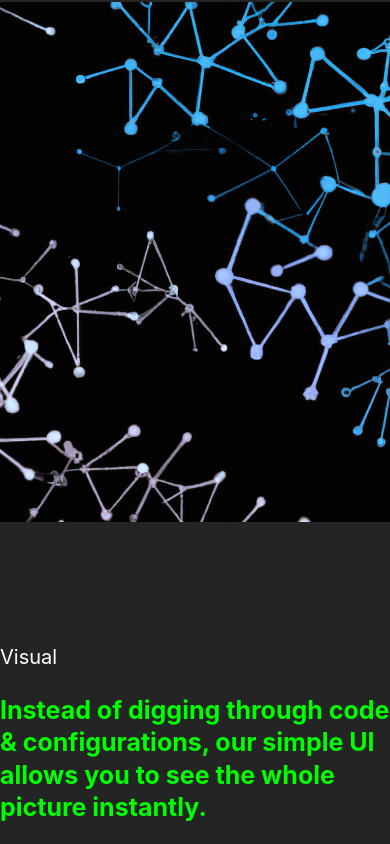
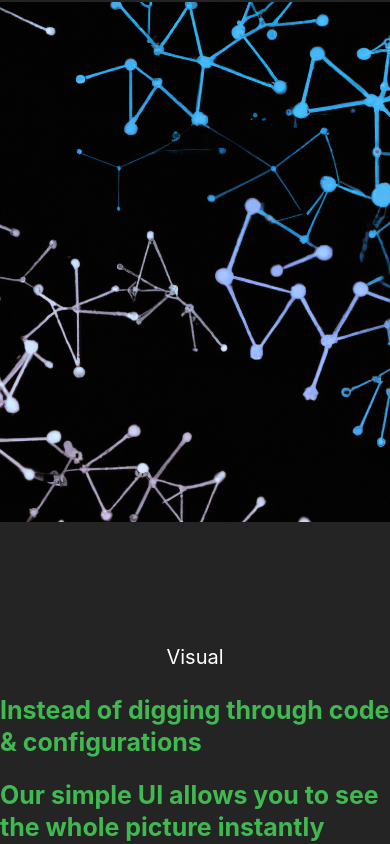
Before and after one commit to trevalexandro/lineage-ui, a React (Create React App) app: page / in a window 390 px wide. Shown: the part 518-1362 px from the top of the page. Built offline with nearby package versions, Linux system fonts and the light colour scheme.

Commit message:
home page updates

```diff
--- a/src/pages/splash.js
+++ b/src/pages/splash.js
@@ -1,20 +1,20 @@
 import { Stack, Title, Text, AspectRatio, Overlay, Space, Button } from "@mantine/core";
 import topSectionImage from '../images/DALL·E 2023-11-13 00.05.46 - connecting the dots and the colors are blue, white, and gray with a black background, digital art.png';
+import dependencyScreenshot from '../images/dependencies_screenshot.png';
 import { useDisclosure, useMediaQuery } from "@mantine/hooks";
 import { IconBrandGithubFilled } from "@tabler/icons-react";
 
 // dark hex #1a1b1e
 
-const TopSection = () => {
+const TopSection = ({showLargeScreenOverlayImage}) => {
     // TODO: Burger menu?
     const [opened, {toggle}] = useDisclosure();
-    const mediaQueryMatches = useMediaQuery('(min-width: 767px)');
 
     const onButtonClick = () => window.location = `${process.env.REACT_APP_OAUTH_URL}?client_id=${process.env.REACT_APP_CLIENT_ID}&scope=repo`;
 
     return (
         // TODO: Does this aspect ratio work for small screenn sizes?
-        <AspectRatio ratio={mediaQueryMatches ? 4 / 3 : 3 / 4}>
+        <AspectRatio ratio={showLargeScreenOverlayImage ? 4 / 3 : 3 / 4}>
             <Stack style={{zIndex: 201}}>
                 <Title style={{fontSize: 75, color: 'white'}}>
                     See it all at once
@@ -32,26 +32,32 @@ const TopSection = () => {
     );
 };
 
-const MidSection = () => {
+const MidSection = ({showLargerFont}) => {
     return (
-        <Stack gap='lg'>
+        <Stack gap='lg' align="center">
             <Text size='xl' style={{color: 'white'}}>
                 Visual
             </Text>
-            <Title style={{fontSize: 25, color: 'lime'}}>
-                Instead of digging through code & configurations, our simple UI allows you to see the whole picture instantly.
+            <Title style={{fontSize: showLargerFont ? 35 : 25, color: '#3fb950'}}>
+                Instead of digging through code & configurations
+            </Title>
+            <Title style={{fontSize: showLargerFont ? 35 : 25, color: '#3fb950'}}>
+                Our simple UI allows you to see the whole picture instantly
             </Title>
         </Stack>
     );
 }
 
 const SplashPage = () => {
+    const showLargeScreenOverlayImage = useMediaQuery('(min-width: 767px)');
+    const showLargerFont = useMediaQuery('(min-width: 821px)');
+
     return (
         <Stack>
-            <TopSection />
+            <TopSection showLargeScreenOverlayImage={showLargeScreenOverlayImage} />
             <Space h='xl' />
             <Space h='xl' />
-            <MidSection />
+            <MidSection showLargerFont={showLargerFont} />
         </Stack>
     );
 };
```
Also changed, not shown: src/images/dependencies_screenshot.png (added).
